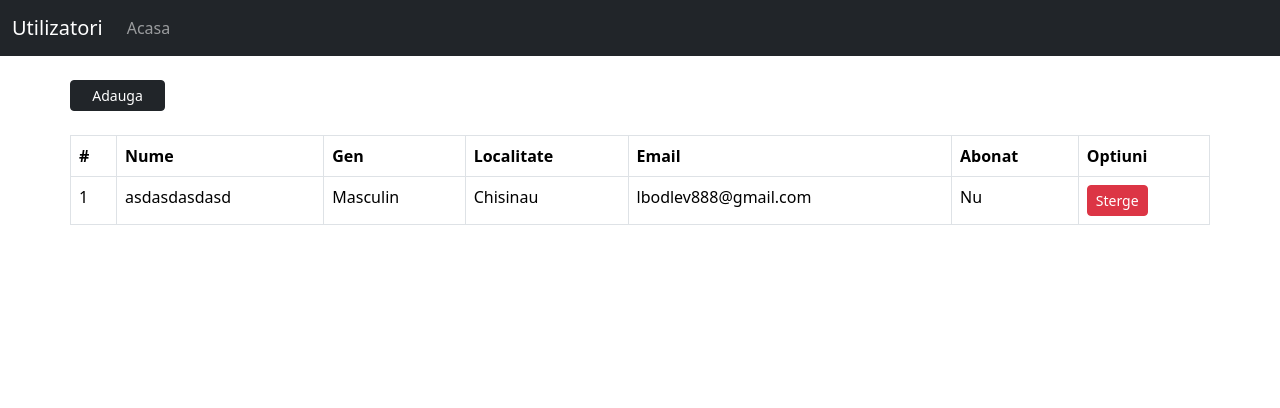
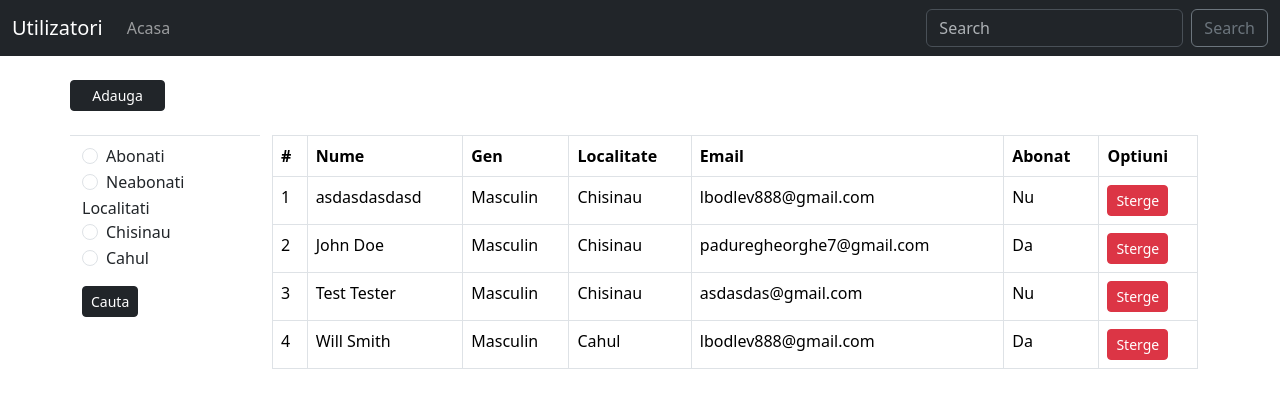
Before and after one commit to padure/aaw2141, a PHP site: page / in a window 1280 px wide. Shown: the top 408 px of the page. Run offline with PHP 8.4, Linux system fonts and the light colour scheme.

Commit message:
Laborator 7

```diff
--- a/laborator7/index.php
+++ b/laborator7/index.php
@@ -2,10 +2,27 @@
 session_start();
 $file = "users.json";
 $users = [];
+$localitati = [];
 $i = 1;
-    if(file_exists($file)){
+if (file_exists($file)) {
     $json_users = file_get_contents($file);
     $users = json_decode($json_users, true) ?? [];
+    foreach ($users as $user) {
+        if(!in_array($user['localitate'], $localitati))
+            $localitati[] = $user['localitate'];
+    }
+    if ($_SERVER['REQUEST_METHOD'] == 'GET') {
+        if (isset($_GET['search'])) {
+            $users = array_filter($users, function ($user) {
+                return stripos($user['nume'], $_GET['search']) !== false;
+            });
+        }
+        if (isset($_GET['abonat'])) {
+            $users = array_filter($users, function ($user) {
+                return $user['abonat'] == $_GET['abonat'];
+            });
+        }
+    }
 }
 ?>
 <!DOCTYPE html>
@@ -27,11 +44,16 @@
                 <span class="navbar-toggler-icon"></span>
             </button>
             <div class="collapse navbar-collapse" id="navbarNav">
-                <ul class="navbar-nav">
+                <ul class="navbar-nav me-auto">
                     <li class="nav-item">
                         <a class="nav-link" href="index.php">Acasa</a>
                     </li>
                 </ul>
+                <form class="d-flex" role="search" method="get">
+                    <input class="form-control me-2" type="search" name="search" placeholder="Search"
+                        aria-label="Search">
+                    <button class="btn btn-outline-secondary" type="submit">Search</button>
+                </form>
             </div>
         </div>
     </nav>
@@ -43,21 +65,56 @@
             </button>
         </div>
         <div class="row mt-4">
-            <?php if(isset($_SESSION['success'])): ?>
+            <?php if (isset($_SESSION['success'])): ?>
                 <div class="alert alert-success" role="alert">
-                    <?=$_SESSION['success']?>
+                    <?= $_SESSION['success'] ?>
                 </div>
             <?php endif; ?>
-            <?php if(isset($_SESSION['errors'])): ?>
+            <?php if (isset($_SESSION['errors'])): ?>
                 <div class="alert alert-danger" role="alert">
                     <ul>
-                        <?php foreach( $_SESSION['errors'] as $error ): ?>
-                            <li><?=$error?></li>
+                        <?php foreach ($_SESSION['errors'] as $error): ?>
+                            <li><?= $error ?></li>
                         <?php endforeach; ?>
                     </ul>
                 </div>
             <?php endif; ?>
             <?php session_unset(); ?>
+        </div>
+        <div class="row">
+            <div class="col-md-2 border-top pt-2">
+                <form method="get">
+                    <div class="form-check">
+                        <input class="form-check-input" type="radio" value="Da" id="abonat_search" name="abonat">
+                        <label class="form-check-label" for="abonat_search">
+                            Abonati
+                        </label>
+                    </div>
+                    <div class="form-check">
+                        <input class="form-check-input" type="radio" value="Nu" id="dezabonat" name="abonat">
+                        <label class="form-check-label" for="dezabonat">
+                            Neabonati
+                        </label>
+                    </div>
+                    <div class="mb-3">
+                        <label for="localitati">Localitati</label>
+                        <?php foreach ($localitati as $key => $localitate): ?>
+                            <div class="form-check">
+                                <input  class="form-check-input"
+                                        type="radio"
+                                        value="<?=$localitate?>"
+                                        id="localitate-<?=$key?>"
+                                        name="localitate">
+                                <label class="form-check-label" for="localitate-<?=$key?>">
+                                    <?=$localitate;?>
+                                </label>
+                            </div>
+                        <?php endforeach; ?>
+                    </div>
+                    <button type="submit" class="btn btn-dark btn-sm">Cauta</button>
+                </form>
+            </div>
+            <div class="col-md-10">
                 <table class="table table-bordered">
                     <thead>
                         <tr>
@@ -71,7 +128,7 @@
                         </tr>
                     </thead>
                     <tbody>
-                    <?php foreach($users as $user): ?>
+                        <?php foreach ($users as $user): ?>
                             <tr>
                                 <td><?= $i ?></td>
                                 <td><?= htmlspecialchars($user['nume']) ?></td>
@@ -80,8 +137,7 @@
                                 <td><?= htmlspecialchars($user['email']) ?></td>
                                 <td><?= htmlspecialchars($user['abonat']) ?></td>
                                 <td>
-                                <a  href="sterge.php?user=<?=$user['id']?>"
-                                    class="btn btn-danger btn-sm"
+                                    <a href="sterge.php?user=<?= $user['id'] ?>" class="btn btn-danger btn-sm"
                                         onclick="return confirm('Esti sigur?');">Sterge</a>
                                 </td>
                             </tr>
@@ -89,6 +145,7 @@
                         <?php endforeach; ?>
                     </tbody>
                 </table>
+            </div>
         </div>
     </div>
     <!-- End Main -->
@@ -109,7 +166,8 @@
                         <div class="mb-3">
                             <label for="genul">Genul</label>
                             <div class="form-check">
-                                <input class="form-check-input" type="radio" name="genul" id="m" value="Masculin" checked>
+                                <input class="form-check-input" type="radio" name="genul" id="m" value="Masculin"
+                                    checked>
                                 <label class="form-check-label" for="m">
                                     Masculin
                                 </label>
--- a/laborator7/users.json
+++ b/laborator7/users.json
@@ -7,5 +7,32 @@
         "parola": "$2y$10$\/g0X00aPnKu7q54Xdscb5.MjIIzWQ7fwSCbtRFqM5MVmJ2lyKubGO",
         "abonat": "Nu",
         "id": "66fbacc9d7c70"
+    },
+    "2": {
+        "nume": "John Doe",
+        "genul": "Masculin",
+        "localitate": "Chisinau",
+        "email": "paduregheorghe7@gmail.com",
+        "parola": "$2y$10$xIuWWN3aPtQLJ6qIUmIoNehEUHWyFlaG7ayyeNMvau3laRSKCQtI2",
+        "abonat": "Da",
+        "id": "66fcf6038e2a4"
+    },
+    "3": {
+        "nume": "Test Tester",
+        "genul": "Masculin",
+        "localitate": "Chisinau",
+        "email": "asdasdas@gmail.com",
+        "parola": "$2y$10$lwofo9i6zt9uBeaU4gZWIecOEuggj8h5bdcjTHRvY3YoP21ZpJE7y",
+        "abonat": "Nu",
+        "id": "66fcf642dbede"
+    },
+    "4": {
+        "nume": "Will Smith",
+        "genul": "Masculin",
+        "localitate": "Cahul",
+        "email": "lbodlev888@gmail.com",
+        "parola": "$2y$10$DqsKddSbqvM34vOKpgn9RumvJZctP77RN1hNQ2c\/72YiNBMi4ZDUy",
+        "abonat": "Da",
+        "id": "66fcf98853d0d"
     }
 }
```
Lines whose indentation alone changed are shown as unchanged.
